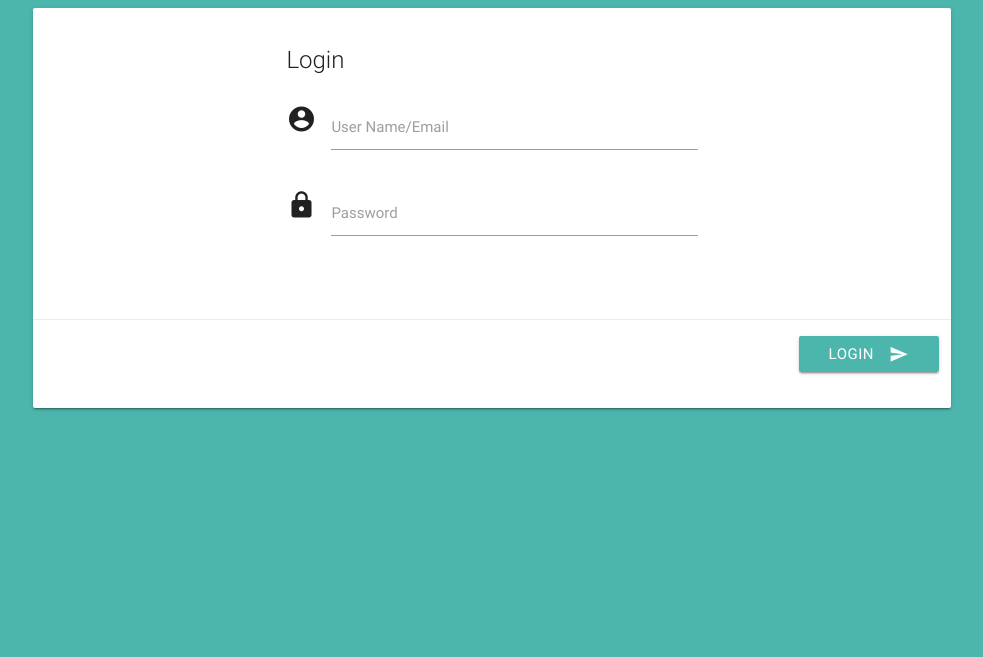
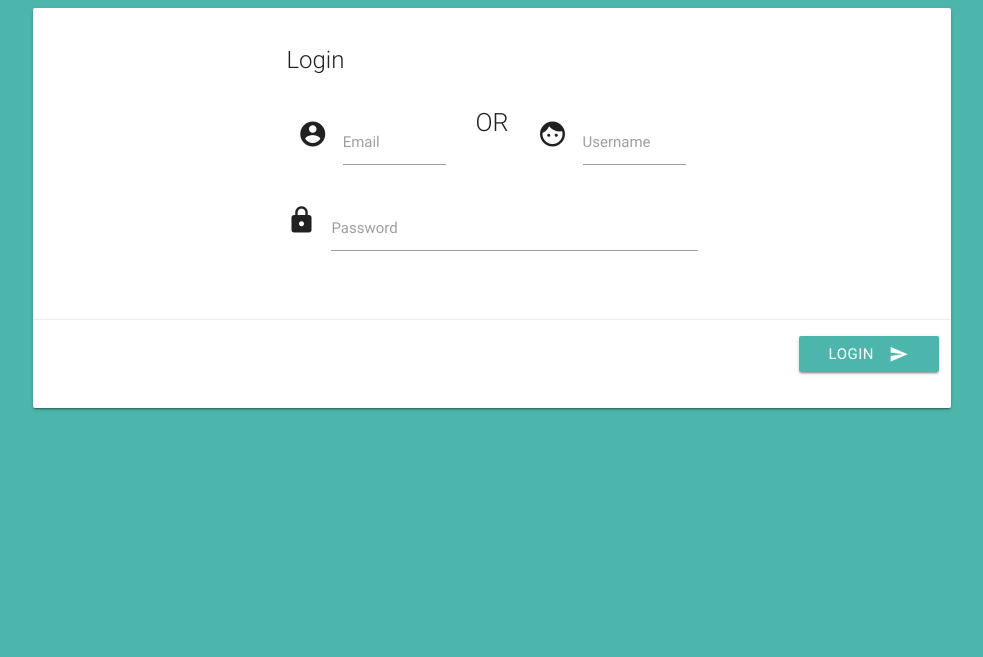
Before and after one commit to Pk13055/effective-giggle, a Flask app: page /signin in a window 1280 px wide. Shown: the part 64-721 px from the top of the page, without its empty margins (148-1131 px from the left). Run offline with Flask 2, Linux system fonts and the light colour scheme; some libraries are stand-ins or nearby versions.

Commit message:
New structure updated. Form validation taken care of

```diff
--- a/app/Home/controllers.py
+++ b/app/Home/controllers.py
@@ -1,7 +1,7 @@
 from flask import Blueprint, request, render_template, \
                   flash, g, session, redirect, url_for, jsonify
 from app import db, models
-
+import helper
 
 home = Blueprint('home', __name__)
 
@@ -14,8 +14,12 @@ def home_render():
 def signin():
 	if request.method == 'GET':
 		return render_template('Forms/loginpage.html')
+	elif request.method == 'POST':
+		return helper.makeJSON(request.form['email'], request.form['username'], request.form['password'])
 
 @home.route('/signup', methods = ['POST', 'GET'])
 def signup():
 	if request.method == 'GET':
 		return render_template('Forms/registration.html')
+	elif request.method == 'POST':
+		return helper.makeNewUser(request.form)
--- a/app/Problem/controllers.py
+++ b/app/Problem/controllers.py
@@ -5,7 +5,7 @@ from app import db, models
 
 problem = Blueprint('problem', __name__)
 
-@problem.route('/pr@oblems/<code>', methods = ['GET', 'POST'])
+@problem.route('/problems/<code>', methods = ['GET', 'POST'])
 def problem_render(code):
 	if request.method == 'GET':
 		return render_template('Main/problems.html', title = code)
--- a/app/templates/Forms/loginpage.html
+++ b/app/templates/Forms/loginpage.html
@@ -4,19 +4,29 @@
 {% block content %}
 		<div class="container">
 			<div class="row card medium">
-				<form class="col s12 m6 offset-m3">
+				<form class="col s12 m6 offset-m3" method="POST" action="/signin">
 					<div class="card-content">
 						<div class="row">
 							<h5 class=" card-title flow-text"> Login </h5>
 						</div>
-					<div class="row input-field">
+						<div class="row">
+							<div class="col s12 m5 input-field">
 								<i class="material-icons prefix">account_circle</i>
-						<input id="icon_prefix" type="text" class="validate">
-						<label for="icon_prefix">User Name/Email</label>
+								<input id="icon_prefix" type="email" class="validate" name="email">
+								<label for="icon_prefix">Email</label>
+							</div>
+							<div class="col s12 m2 center-align">
+								<span class="flow-text"> OR </span>
+							</div>
+							<div class="col s12 m5 input-field">
+								<i class="material-icons prefix">face</i>
+								<input id="icon_prefix" type="text" class="validate" maxlength="25" name="username">
+								<label for="icon_prefix">Username</label>
+							</div>
 						</div>
 						<div class="row input-field">
 							<i class="material-icons prefix">https</i>
-						<input id="https" type="password" class="validate">
+							<input id="https" type="password" class="validate" required="true" name="password">
 							<label for="https">Password</label>
 						</div>
 					</div>
--- a/app/templates/base.html
+++ b/app/templates/base.html
@@ -32,11 +32,11 @@
 	      	 	<a href="/" class="brand-logo"><i class="material-icons">code</i><span class="flow-text">WebSite Name</span></a>
 	      		<a href="#" data-activates="mobile-display" class="button-collapse"><i class="material-icons">menu</i></a>
 	      		<ul class="right hide-on-med-and-down">
-			        <li> <a href="/profile/user">User Profile</a>  </li>
-			        <li> <a href="/profile/admin">Admin Profile</a>  </li>
+			        <li> <a href="/solver/23">User Profile</a>  </li>
+			        <li> <a href="/setter/23">Admin Profile</a>  </li>
 			        <li> <a href="/">Problems</a>  </li>
 			        <li> <a href="/problems/78">Problem 78</a>  </li>
-			        <li> <a href='/comments'>Comments</a></li>
+			        <li> <a href='/comments/23'>Comments</a></li>
 			        <li> <a href="/signin">Sign In</a>  </li>
 			        <li> <a href="/signup">Sign Up</a>  </li>
 	      		</ul>
```
Also changed, not shown: app/Home/helper.py (added, +22 -0 lines), app/templates/Forms/registration.html (+33 -10 lines), app/Comments/comments.py (added), app/Problem/make_problem.py (added), app/User/user_maker.py (added), 1 other file. Lines whose indentation alone changed are shown as unchanged.
